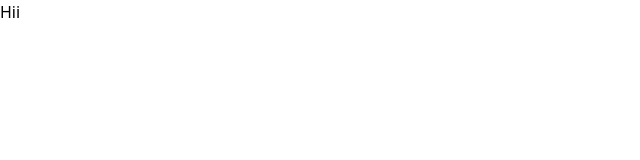
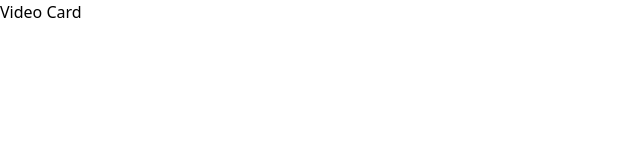
Before and after one commit to neeraj-gs/Youtube-Clone, a Next.js app in the folder youtube-clone/: page / in a window 1280 px wide. Shown: the top 160 px of the page, without its empty margins (0-640 px from the left). Built offline with nearby package versions, Linux system fonts and the light colour scheme.

Commit message:
Added teh compoent into index.tsx

```diff
--- a/youtube-clone/src/components/VideoCard.tsx
+++ b/youtube-clone/src/components/VideoCard.tsx
@@ -1,5 +1,5 @@
-function VideoCard(){
+export function VideoCard(){
     return <div>
-
+        Video Card
     </div>
 }
--- a/youtube-clone/src/pages/index.tsx
+++ b/youtube-clone/src/pages/index.tsx
@@ -1,12 +1,12 @@
-import Image from 'next/image'
 import { Inter } from 'next/font/google'
+import {VideoCard} from '@/components/VideoCard'
 
 const inter = Inter({ subsets: ['latin'] })
 
 export default function Home() {
   return (
     <div>
-      Hii
+      <VideoCard></VideoCard>
     </div>
   )
 }
```
